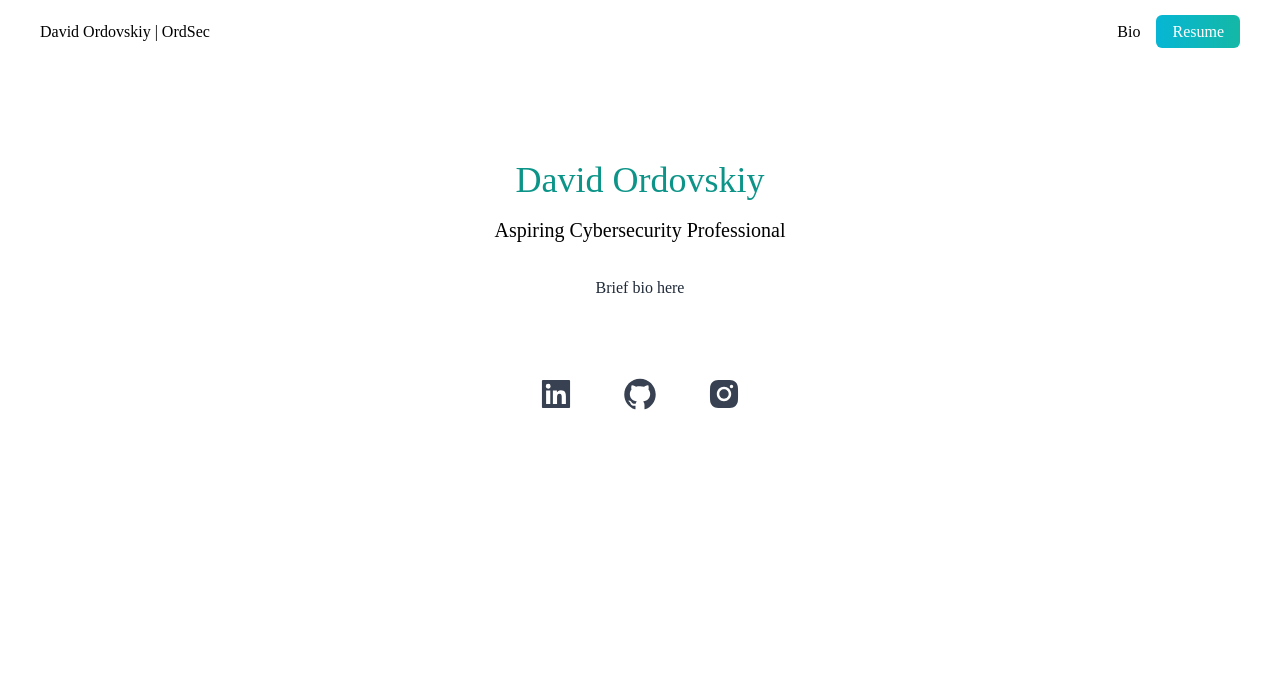
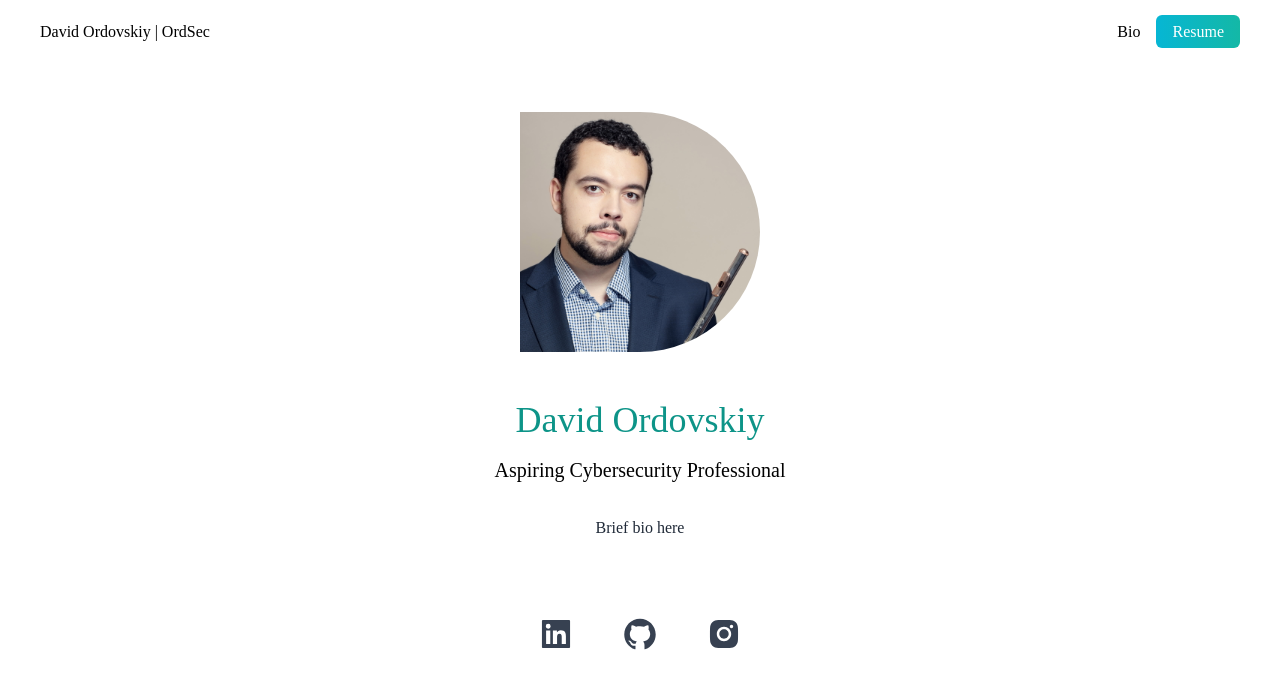
Before and after one commit to ordsec/ordsec-tech-next, a Next.js app: page / in a window 1280 px wide. Shown: the top 688 px of the page. Built offline with nearby package versions, Linux system fonts and the light colour scheme; a web font is replaced by a local one.

Commit message:
add headshot and style it

```diff
--- a/pages/index.js
+++ b/pages/index.js
@@ -3,6 +3,8 @@ import {
   AiOutlineGithub,
   AiFillInstagram
 } from 'react-icons/ai';
+import Image from "next/image";
+import headshot from "../public/img/headshot.jpg";
 
 import Head from 'next/head';
 
@@ -35,6 +37,9 @@ export default function Home() {
                 href="#">Resume</a></li>
             </ul>
           </nav>
+          <div className="flex justify-center">
+            <Image className="rounded-r-full w-60" src={headshot} />
+          </div>
           <div className="text-center p-10">
             <h2 className="text-4xl py-2 text-teal-600 font-medium">David Ordovskiy</h2>
             <h3 className="text-xl py-2">Aspiring Cybersecurity Professional</h3>
```
Also changed, not shown: public/img/headshot.jpg (added).
